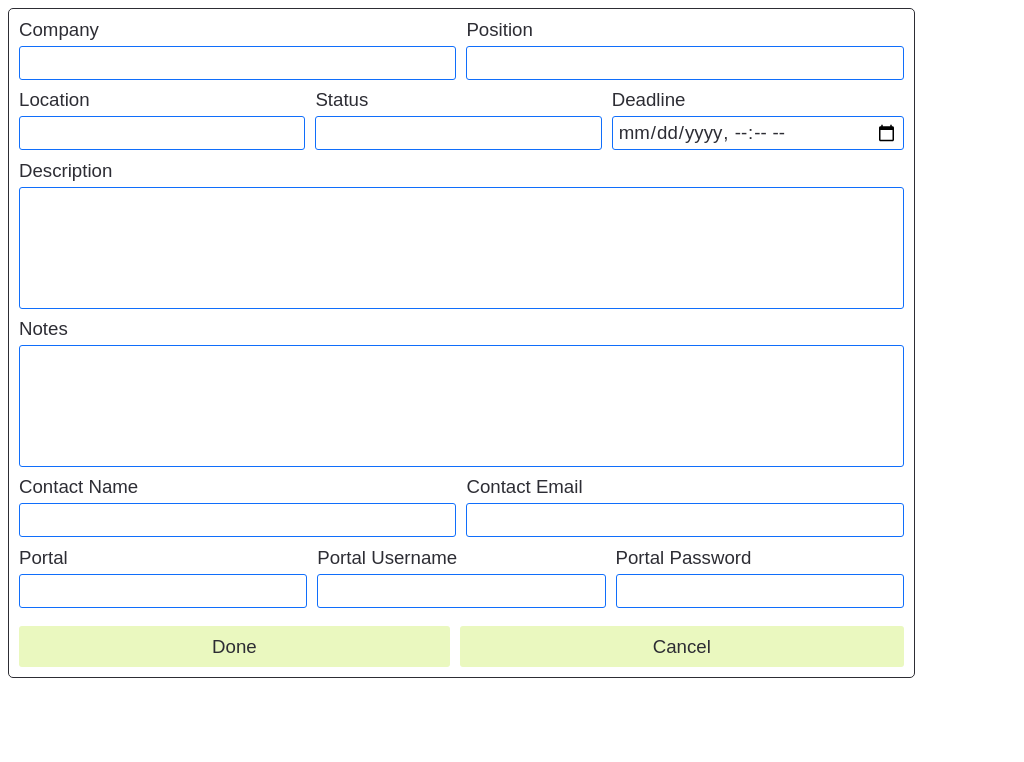
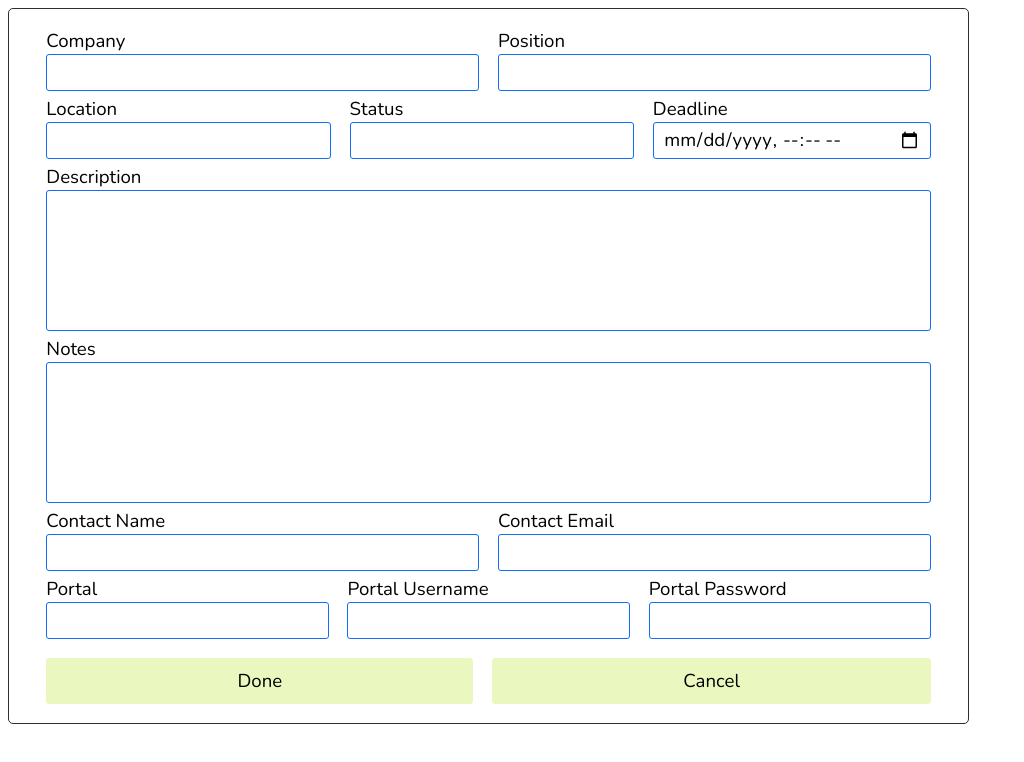
Before and after one commit to cse110-fa22-group24/cse110-fa22-group24, a website: page source/reference/form.html in a window 1280 px wide. Shown: the whole page, without its empty margins (0-1024 px from the left). Drawn offline with nearby package versions, Linux system fonts and the light colour scheme.

Commit message:
Update form.html

```diff
--- a/source/reference/form.html
+++ b/source/reference/form.html
@@ -74,79 +74,94 @@
 
   <div class="row" id="buttons">
     <button type="submit">Done</button>
-    <button type="button">Cancel</button>
+    <button type="button" id="cancel">Cancel</button>
   </div>
 
 </form>
 
+
+<link rel="stylesheet" href="https://fonts.googleapis.com/css2?family=Nunito">
 <style>
 
 * {
   font-family: 'Nunito', sans-serif;
   font-size:  14pt;
-  color: #2d2d34;
 }
 
 #job-details-form {
   /* size */
   width: 70%;
-  min-width: 462px;
+  min-width: 25em;
   /* border */
   border: 1px solid #2d2d34;
   border-radius: 5px;
-  padding: 10px;
+  padding: 1em 2em;
   /* layout */
   display: flex;
   flex-direction: column;
   align-items: stretch;
-  row-gap: 0.5em;
+  gap: 0.25em;
 }
 
 .row {
   display: flex;
-  gap: 10px;
+  gap: 1em;
 }
 
 label {
   flex-grow: 1;
   display: flex;
   flex-direction: column;
-  gap: 5px;
+}
+
+label[for=deadline] {
+  flex-grow: 0;
 }
 
 /* fields */
 
 label * {
   width: 100%;
+  height: 2em;
   border: 1px solid #106efb;
   border-radius: 3px;
-  padding: 5px;
-}
-
-label *:focus {
   outline: none;
-}
-
-input[type="datetime-local"] {
-  height: 34px;
+  padding: 0.25em 0.5em;
 }
 
 textarea {
+  height: auto;
   resize: none;
 }
 
 /* buttons */
 
 #buttons {
-  margin-top: 0.5em;
+  margin-top: 0.75em;
 }
 
-#buttons * {
+#buttons button {
   flex-grow: 1;
+  padding: 0.5em;
+  /* border */
+  border: 1px solid #eaf8bf;
+  border-radius: 3px;
+  outline: none;
+  /* colors */
   background-color: #eaf8bf;
-  border: 0;
-  border-radius: 3px;
-  padding: 0.5em;
+}
+
+#buttons button:hover {
+  border: 1px solid #106efb;
+}
+
+#buttons #cancel:hover {
+  border: 1px solid #bf4e30;
+}
+
+#buttons button:active {
+  background-color: #eca400;
+  color: white;
 }
 
 </style>
```
